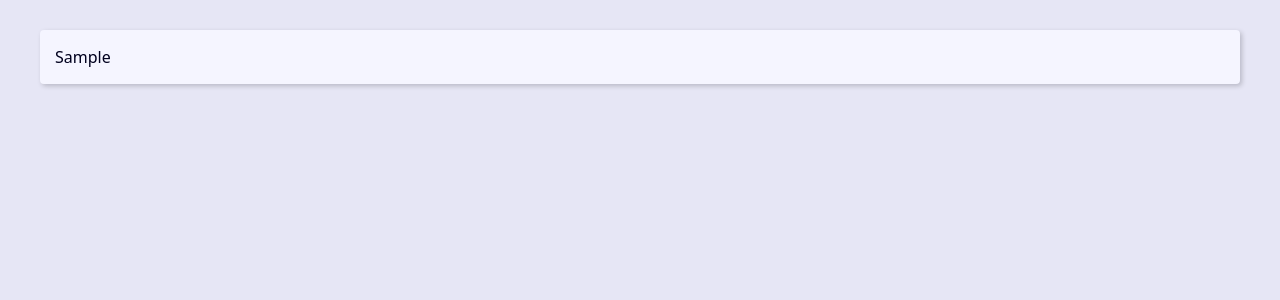
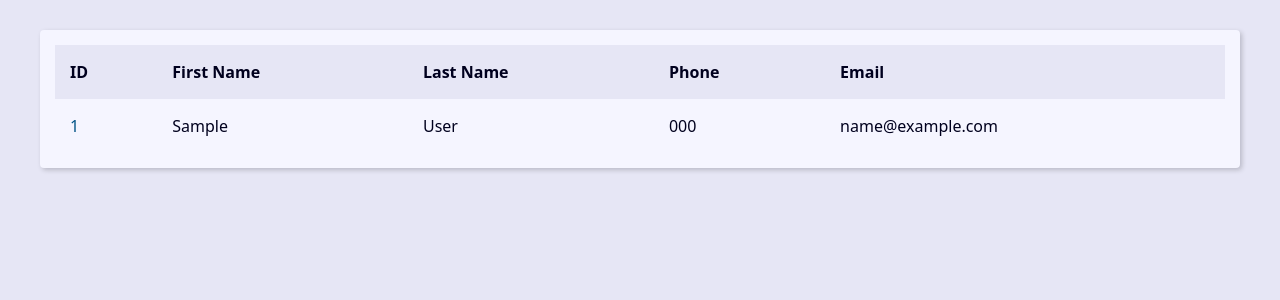
Before and after one commit to brunohouse/PROJETO_AGENDA_DJANGO_26, a Django app: page / in a window 1280 px wide. Shown: the top 300 px of the page. Run offline with Django 5.2, Linux system fonts and the light colour scheme; tables that the repository leaves empty hold one stand-in row (values such as "Sample post").

Commit message:
FIM DA AULA 469 - Mostrei os contatos na pagina atreves de um FOR e algumas DIVs já prontas no style.css

```diff
--- a/contact/templates/contact/index.html
+++ b/contact/templates/contact/index.html
@@ -1,9 +1,49 @@
+
 {% extends "global/base.html" %}
 
 {% block content %}
 
-    {% for contact in contacts %}
-        {{contact.first_name}} <br>
-    {% endfor %}
+    <div class="responsive-table">
+        <table class="contacts-table">
+            <capiton class="table-capiton">
+
+            </capiton>
+
+            <thead>
+                <tr class="table-row table-row-header">
+                    <th class="table-header">ID</th>
+                    <th class="table-header">First Name</th>
+                    <th class="table-header">Last Name</th>
+                    <th class="table-header">Phone</th>
+                    <th class="table-header">Email</th>
+                </tr>
+            </thead>
+
+            <tbody>
+                {% for contact in contacts %}
+                    <tr class="table-row">
+                        <td class="table-cel">
+                            <a href="#" class="table-link">
+                                {{contact.id}}
+                            </a>
+                        </td>
+                        <td class="table-cel">
+                            {{contact.first_name}}
+                        </td>
+                        <td class="table-cel">
+                            {{contact.last_name}}
+                        </td>
+                        <td class="table-cel">
+                            {{contact.phone}}
+                        </td>
+                        <td class="table-cel">
+                            {{contact.email}}
+                        </td>
+                    </tr>
+                {% endfor %}
+            </tbody>
+
+        </table>
+    </div>
 
 {% endblock content %}
```
